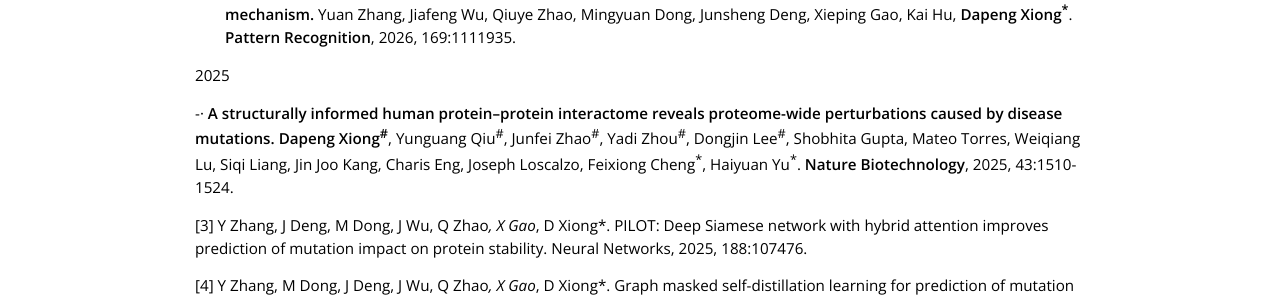
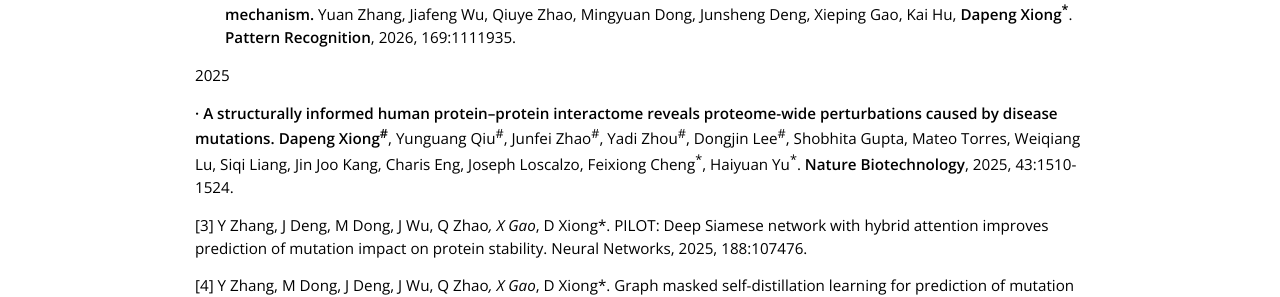
Before and after one commit to dapeng-xiong/dapeng-xiong.github.io, a Jekyll site: the page built from Publications.md, in a window 1280 px wide. Shown: the part 270-567 px from the top of the page. Built offline with Jekyll 4.4.1, drawn with Linux system fonts in a browser that asks for light colours; nearby versions of some CDN libraries; some web fonts are replaced.

```diff
--- a/Publications.md
+++ b/Publications.md
@@ -15,7 +15,7 @@ active: Publications
   Yuan Zhang, Jiafeng Wu, Qiuye Zhao, Mingyuan Dong, Junsheng Deng, Xieping Gao, Kai Hu, **Dapeng Xiong<sup>*</sup>**. **Pattern Recognition**, 2026, 169:1111935.
 
 #### 2025
--· **A structurally informed human protein–protein interactome reveals proteome-wide perturbations caused by disease mutations.**
+**·** **A structurally informed human protein–protein interactome reveals proteome-wide perturbations caused by disease mutations.**
   **Dapeng Xiong<sup>#</sup>**, Yunguang Qiu<sup>#</sup>, Junfei Zhao<sup>#</sup>, Yadi Zhou<sup>#</sup>, Dongjin Lee<sup>#</sup>, Shobhita Gupta, Mateo Torres, Weiqiang Lu, Siqi Liang, Jin Joo Kang, Charis Eng, Joseph Loscalzo, Feixiong Cheng<sup>\*</sup>, Haiyuan Yu<sup>\*</sup>. **Nature Biotechnology**, 2025, 43:1510-1524.
 
   [3] Y Zhang, J Deng, M Dong, J Wu, Q Zhao*, X Gao*, D Xiong*. PILOT: Deep Siamese network with hybrid attention improves prediction of mutation impact on protein stability. Neural Networks, 2025, 188:107476.
```
